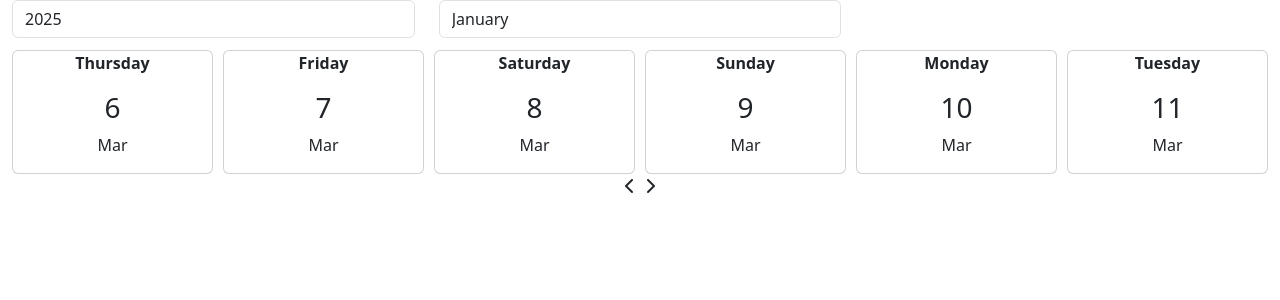
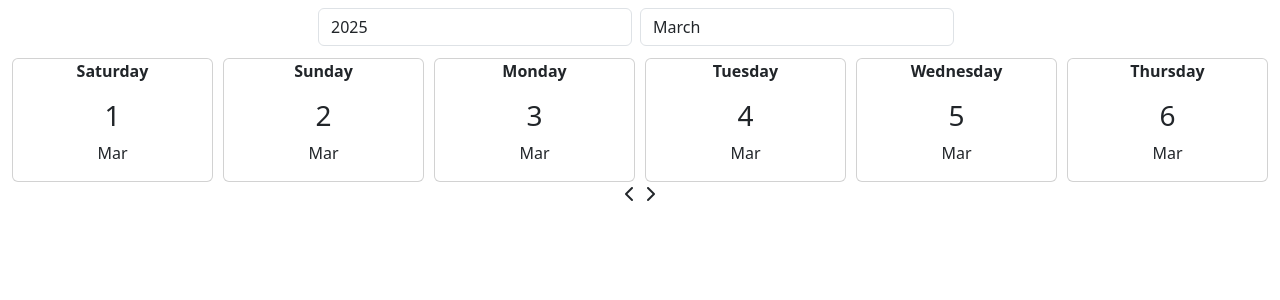
Before and after one commit to Brooklyn-STEAM/10043-Developing-a-Specialized-Tracker-To-Centralize-Assignments-Due-Dates, a Flask app: page / in a window 1280 px wide. Shown: the part 77-377 px from the top of the page. Run offline with Flask 3, Linux system fonts and the light colour scheme.

Commit message:
10043-33-Revise-Horizontal-Calendar-for-Mainpage (#13)
* main page horizontal calendar partially complete

* css edits

* Horizontal callendar functional

* changed years in horizonral calendar

* horizontal calendar  functional as intended

```diff
--- a/main.py
+++ b/main.py
@@ -2,6 +2,7 @@ from flask import Flask, render_template, request, redirect, flash, abort
 import flask_login
 import pymysql
 from dynaconf import Dynaconf
+from datetime import date
 
 app = Flask(__name__)
 
@@ -129,4 +130,6 @@ def logout():
 
 @app.route("/")
 def main ():
-    return render_template("mainpage.html.jinja")
+    date.today().year
+    year = range (date.today().year, date.today().year +3)
+    return render_template("mainpage.html.jinja", year = year)
--- a/static/main.js
+++ b/static/main.js
@@ -18,11 +18,6 @@ const months = [
   const yearDropdown = $("#yearDropdown");
   const monthDropdown = $("#monthDropdown");
 
-  function isTodayOrFuture(year, month, day) {
-    const today = new Date();
-    const dateToCheck = new Date(year, month, day);
-    return dateToCheck >= today;
-  }
   const currentYear = new Date().getFullYear();
   const currentMonth = new Date().getMonth();
   const currentDay = new Date().getDate();
@@ -45,7 +40,8 @@ const months = [
       currentMonth < new Date(selectedYear, 0).getMonth()
         ? currentMonth
         : 0;
-    monthDropdown.val(defaultMonth);
+    monthDropdown.val(currentMonth);
+
   }
 
   function updateCalendar(year, month) {
@@ -72,18 +68,14 @@ const months = [
       },
       lazyLoad: true,
     });
+
     const daysInMonth = new Date(year, month + 1, 0).getDate();
     for (let day = 1; day <= daysInMonth; day++) {
       const dateString = `${year}-${(month + 1)
         .toString()
         .padStart(2, "0")}-${day.toString().padStart(2, "0")}`;
 
-      if (
-        isTodayOrFuture(year, month, day) ||
-        (year === currentYear &&
-          month === currentMonth &&
-          day === currentDay)
-      ) {
+
         const dayCard = $("<div>")
           .addClass("day-card card rounded")
           .html(
@@ -110,7 +102,7 @@ const months = [
             $(this).addClass("border-success selectedcard");
         });
         calendarContainer.trigger("add.owl.carousel", [dayCard]);
-      }
+
     }
     calendarContainer.trigger("refresh.owl.carousel");
   }
--- a/templates/mainpage.html.jinja
+++ b/templates/mainpage.html.jinja
@@ -5,11 +5,15 @@
   <meta charset="utf-8">
   <meta name="viewport" content="width=device-width, initial-scale=1">
   <title>PlotPoint</title>
-  <link href="https://cdnjs.cloudflare.com/ajax/libs/OwlCarousel2/2.3.4/assets/owl.theme.default.min.css" rel="stylesheet"/>
-  <link href="https://cdnjs.cloudflare.com/ajax/libs/OwlCarousel2/2.3.4/assets/owl.carousel.min.css" rel="stylesheet"/>
+  <link href="https://cdnjs.cloudflare.com/ajax/libs/OwlCarousel2/2.3.4/assets/owl.theme.default.min.css"
+    rel="stylesheet" />
+  <link href="https://cdnjs.cloudflare.com/ajax/libs/OwlCarousel2/2.3.4/assets/owl.carousel.min.css" rel="stylesheet" />
   <script src="https://ajax.googleapis.com/ajax/libs/jquery/3.7.1/jquery.min.js"></script>
   <script src="https://cdnjs.cloudflare.com/ajax/libs/OwlCarousel2/2.3.4/owl.carousel.min.js"></script>
-  <link rel="stylesheet" href="https://cdnjs.cloudflare.com/ajax/libs/font-awesome/6.5.1/css/all.min.css" integrity="sha512-DTOQO9RWCH3ppGqcWaEA1BIZOC6xxalwEsw9c2QQeAIftl+Vegovlnee1c9QX4TctnWMn13TZye+giMm8e2LwA==" crossorigin="anonymous" referrerpolicy="no-referrer" />
+  <link rel="stylesheet" href="https://cdnjs.cloudflare.com/ajax/libs/font-awesome/6.5.1/css/all.min.css"
+    integrity="sha512-DTOQO9RWCH3ppGqcWaEA1BIZOC6xxalwEsw9c2QQeAIftl+Vegovlnee1c9QX4TctnWMn13TZye+giMm8e2LwA=="
+    crossorigin="anonymous" referrerpolicy="no-referrer" />
+
   <link href="https://cdn.jsdelivr.net/npm/bootstrap@5.3.3/dist/css/bootstrap.min.css" rel="stylesheet"
   integrity="sha384-QWTKZyjpPEjISv5WaRU9OFeRpok6YctnYmDr5pNlyT2bRjXh0JMhjY6hW+ALEwIH" crossorigin="anonymous">
   <link href="/static/styles.css" rel="stylesheet">
@@ -18,18 +22,19 @@
 
 <body>
   {% include "components/navbar.html.jinja" %}
-  <div class="row w-100 m-auto mb-1 text-center">
-      <div class="col-md-4 mb-2">
+  <div class="row w-100 mx-auto mb-1 text-center">
+    <div class="d-flex justify-content-center">
+      <div class="col-md-3 my-2">
         <select class="form-control" id="yearDropdown">
-          <option value="">Select Year</option>
- 10043-33-Revise-Horizontal-Calendar-for-Mainpage
-          <option value="2025" selected>2025</option>
-          <option value="2026">2026</option>
-          <option value="2027">2027</option>
- main
+        {% for years in year %}
+          <option value="{{years}}" selected>{{years}}</option>
+
+        {% endfor %}}}
+
         </select>
       </div>
-      <div class="col-md-4 mb-2">
+      <div class="col-md-3 mx-2 my-2">
+
         <select class="form-control" id="monthDropdown">
           <option value="0">January</option>
           <option value="1">February</option>
@@ -45,12 +50,16 @@
           <option value="11">December</option>
         </select>
       </div>
-      <div class="col-md-12 mt-1">
-        <div class="owl-carousel" id="calendar-container"></div>
-      </div>
     </div>
-    <script src="/static/main.js"></script>
-    <script src="https://cdn.jsdelivr.net/npm/bootstrap@5.3.3/dist/js/bootstrap.bundle.min.js" integrity="sha384-YvpcrYf0tY3lHB60NNkmXc5s9fDVZLESaAA55NDzOxhy9GkcIdslK1eN7N6jIeHz" crossorigin="anonymous"></script>
+    <div class="col-md-12 mx-auto mt-1">
+      <div class="owl-carousel" id="calendar-container"></div>
+    </div>
+  </div>
+  <script src="/static/main.js"></script>
+  <script src="https://cdn.jsdelivr.net/npm/bootstrap@5.3.3/dist/js/bootstrap.bundle.min.js"
+    integrity="sha384-YvpcrYf0tY3lHB60NNkmXc5s9fDVZLESaAA55NDzOxhy9GkcIdslK1eN7N6jIeHz"
+    crossorigin="anonymous"></script>
+
 </body>
 
 </html>
```
